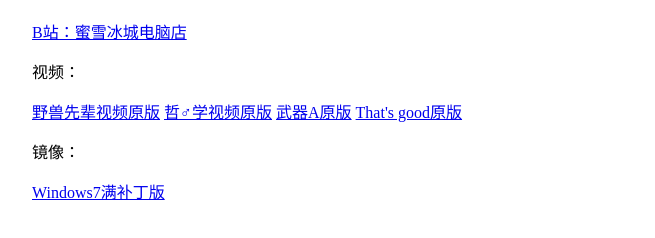
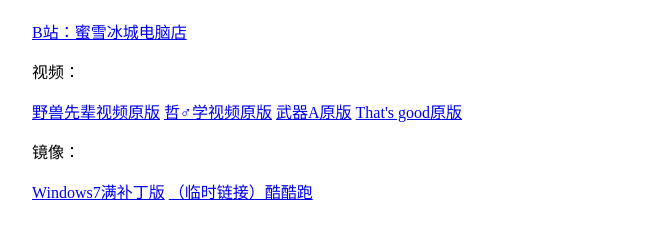
Before and after one commit to haoming9245/haoming9245.github.io, a plain HTML site: page index.html in a window 1280 px wide. Shown: the part 70-308 px from the top of the page, without its empty margins (56-711 px from the left). Drawn offline with Linux system fonts and the light colour scheme.

Commit message:
Update index.html

```diff
--- a/index.html
+++ b/index.html
@@ -30,6 +30,6 @@
 	  <a href="thatsgood.html">That's good原版</a>
    <p>镜像：</p>
 	  <a href="windows7.html">Windows7满补丁版</a>
-
+	  <a href="https://d.kukupao.com.cn/ga/kukupao_122.apk">（临时链接）酷酷跑
 </body>
 </html>
```
